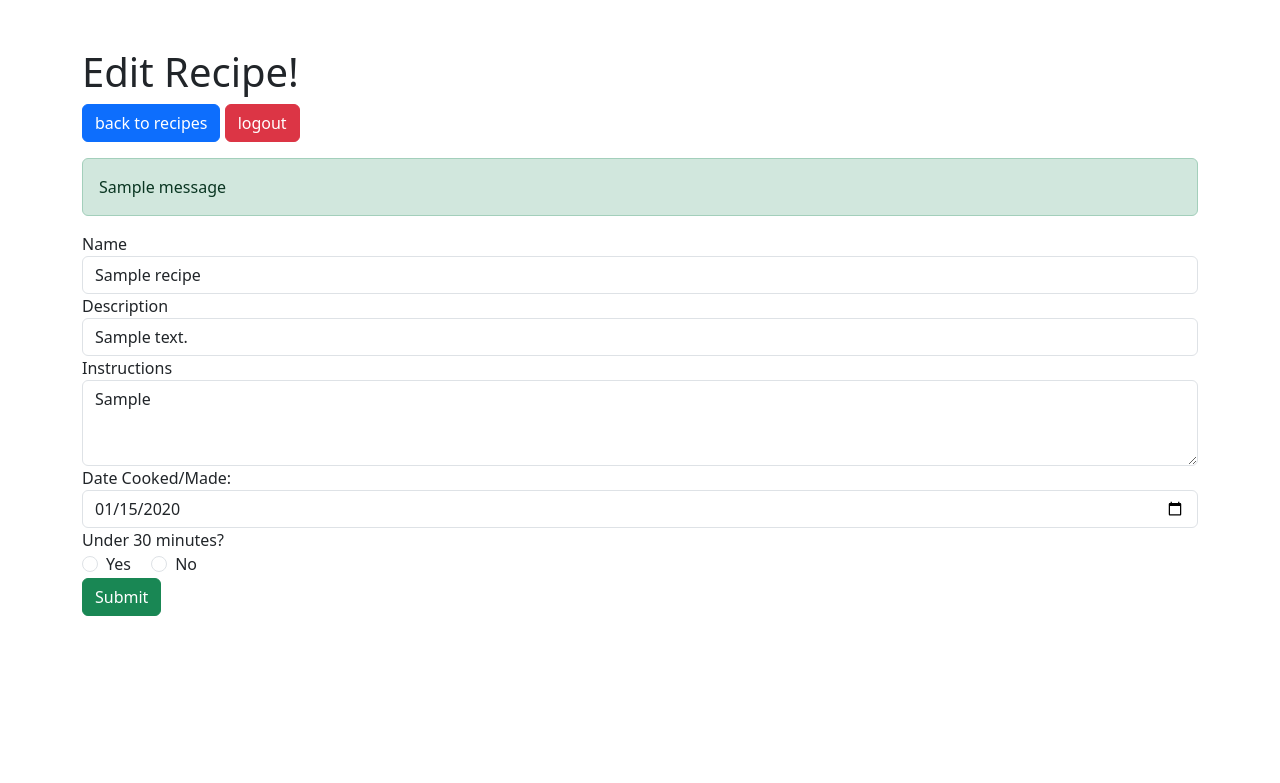
After one commit to jonrann/recipes_v2, a Flask app: page /recipes/edit/1 in a window 1280 px wide. The commit adds this page. Shown: the top 783 px of the page. Run offline with Flask 3, Linux system fonts and the light colour scheme; the visitor is signed in with stand-in values (Sample User, id 1); tables that the repository leaves empty or names only in its code hold one stand-in row (values such as "Sample post"); one stand-in notice (Sample message) is shown.

Commit message:
More Updates
Added edit and view page along with backend logic to handle rendering, routing, etc.

```diff
--- a/recipes_v2_flask/controllers/recipes.py
+++ b/recipes_v2_flask/controllers/recipes.py
@@ -6,10 +6,25 @@ from flask import render_template, redirect, url_for, request, session, flash
 from flask_bcrypt import Bcrypt, generate_password_hash, check_password_hash
 
 # Route for viewing single recipe - render_template, GET
+@app.route('/recipes/<int:recipe_id>')
+def view_recipe(recipe_id):
+    # Get data from recipe by retrieving id using class method
+    if 'user_id' in session:
+        user =  user_module.User.get_by_id(session['user_id'])
+        recipe = recipe_module.Recipe.get_by_id(recipe_id)
+        print(recipe.creator)
+        return render_template('view_recipe.html', user=user, recipe=recipe)
+    else:
+        flash('Please log in', 'danger')
+        return redirect(url_for('login_register'))
+        # return rendering template
+
 
 # Route for creating recipe page - render_template
 @app.route('/recipes/new')
 def create_recipe():
+    if 'user_id' not in session:
+        return redirect(url_for('register_login'))
     return render_template('create_recipe.html')
 
 # Route for creating a recipe - POST
@@ -29,7 +44,37 @@ def create():
         return redirect(url_for('create_recipe'))
 
 # Route for editing recipe page - render_template
+@app.route('/recipes/edit/<int:recipe_id>')
+def edit_recipe(recipe_id):
+    user_id = session['user_id']
+    user = user_module.User.get_by_id(user_id)
+    recipe = recipe_module.Recipe.get_by_id(recipe_id)
+    return render_template('edit_recipe.html', user=user, recipe=recipe)
 
 # Route for editing recipe - POST, GET
+@app.route('/recipes-edit', methods=['POST'])
+def edit():
+    recipe_data = dict(request.form)
+    recipe_id = recipe_data['id']
+    if recipe_module.Recipe.update_recipe(recipe_data) == None: #Because the query returns None
+        flash('Recipe updated!', 'success')
+    else: #if the query returns something other than None (eg. an error message)
+        flash('Error updating', 'danger')
+        return redirect(url_for('edit_recipe', recipe_id=recipe_id))
+    updated_recipe = recipe_module.Recipe.get_by_id(recipe_id)
+
+    return redirect(url_for('edit_recipe', recipe_id=updated_recipe.id))
 
 # Route for deleting a recipe - POST
+@app.route('/recipes/delete/<int:recipe_id>', methods=['POST'])
+def delete(recipe_id):
+    if 'user_id' in session:
+        if recipe_module.Recipe.delete_recipe(recipe_id) == None:
+            flash('Recipe deleted!', 'success')
+            return redirect(url_for('dashboard'))
+        else:
+            flash('Failed deleting recipe', 'danger')
+            return redirect(url_for('dashboard'))
+    else:
+        # if not in session redirect
+        return redirect(url_for('register_login'))
--- a/recipes_v2_flask/controllers/users.py
+++ b/recipes_v2_flask/controllers/users.py
@@ -57,6 +57,8 @@ def login():
 def dashboard():
     if 'user_id' in session:
         user_id = session['user_id']
+    else:
+        return redirect(url_for('register_login'))
     current_user = user_module.User.get_by_id(user_id)
     users = user_module.User.get_all()
     recipes = user_module.User.get_recipes_with_users()
--- a/recipes_v2_flask/models/recipe.py
+++ b/recipes_v2_flask/models/recipe.py
@@ -1,5 +1,5 @@
 from recipes_v2_flask.config.mysqlconnection import connectToMySQL
-
+from recipes_v2_flask.models import user as user_module
 # create Recipe class
 class Recipe:
     def __init__(self, data) -> None:
@@ -69,7 +69,11 @@ class Recipe:
         result = connectToMySQL('recipes_v2_schema').query_db(query, data)
         # Create object from result (should only be one fetched from query)
         if result:
-            return cls(result[0])
+            recipe = cls(result[0])
+            user_data = result[0]['user_id']
+            user = user_module.User.get_by_id(user_data)
+            recipe.creator = user
+            return recipe
         else:
             return None
             # Return object
@@ -95,7 +99,7 @@ class Recipe:
 # Delete
     # method for deleting a recipe
     @classmethod
-    def delete_recipe(recipe_id):
+    def delete_recipe(cls, recipe_id):
         #  query to delete
         query = "DELETE FROM recipes WHERE id = %(id)s;"
         data = {
--- /dev/null
+++ b/recipes_v2_flask/templates/edit_recipe.html
@@ -0,0 +1,66 @@
+<html lang="en">
+<head>
+    <meta charset="UTF-8">
+    <meta http-equiv="X-UA-Compatible" content="IE=edge">
+    <meta name="viewport" content="width=device-width, initial-scale=1.0">
+    <title>Edit Recipe</title>
+    <link href="https://cdn.jsdelivr.net/npm/bootstrap@5.3.2/dist/css/bootstrap.min.css" rel="stylesheet" integrity="sha384-T3c6CoIi6uLrA9TneNEoa7RxnatzjcDSCmG1MXxSR1GAsXEV/Dwwykc2MPK8M2HN" crossorigin="anonymous">
+</head>
+<body>
+    <div class="container mt-5">
+        <div class="header">
+            <h1>Edit Recipe!</h1>
+            <div class="mb-3">
+                <a href="/recipes" class="btn btn-primary">back to recipes</a>
+                <a href="/logout" class="btn btn-danger">logout</a>
+            </div>
+        </div>
+        {% with messages = get_flashed_messages(with_categories=true) %}
+            {% if messages %}
+                {% for category, message in messages %}
+                    <div class="alert alert-{{ category }}">
+                        {{ message }}
+                    </div>
+                {% endfor %}
+            {% endif %}
+        {% endwith %}
+        <form action="/recipes-edit" method="POST">
+            <div class="form-group">
+                <label for="name">Name</label>
+                <input type="text" class="form-control" id="name" name="name" value="{{ recipe.name }}">
+            </div>
+            <div class="form-group">
+                <label for="description">Description</label>
+                <input type="text" class="form-control" id="description" name="description" value="{{ recipe.description }}">
+            </div>
+            <div class="form-group">
+                <label for="instructions">Instructions</label>
+                <textarea class="form-control" id="instructions" name="instructions" rows="3">{{ recipe.instructions }}</textarea>
+            </div>
+            <div class="form-group">
+                <label for="date-cooked">Date Cooked/Made:</label>
+                <input type="date" class="form-control" id="created_at" name="created_at" value="{{ recipe.created_at.strftime('%Y-%m-%d') }}">
+            </div>
+            <div class="form-group">
+                <label>Under 30 minutes?</label><br>
+                <div class="form-check form-check-inline">
+                    <input class="form-check-input" type="radio" name="under" id="yes" value="1" {{ 'checked' if recipe.under == 1 else '' }}>
+                    <label class="form-check-label" for="yes">Yes</label>
+                </div>
+                <div class="form-check form-check-inline">
+                    <input class="form-check-input" type="radio" name="under" id="no" value="0" {{ 'checked' if recipe.under == 0 else '' }}>
+                    <label class="form-check-label" for="no">No</label>
+                </div>
+            </div>
+            <div class="form-group">
+                <input type="hidden" name="id" value="{{ recipe.id }}">
+                <input type="submit" class="btn btn-success" value="Submit">
+            </div>
+        </form>
+    </div>
+
+
+
+    <script src="https://cdn.jsdelivr.net/npm/bootstrap@5.3.2/dist/js/bootstrap.bundle.min.js" integrity="sha384-C6RzsynM9kWDrMNeT87bh95OGNyZPhcTNXj1NW7RuBCsyN/o0jlpcV8Qyq46cDfL" crossorigin="anonymous"></script>
+</body>
+</html>
```
Also changed, not shown: recipes_v2_flask/templates/dashboard.html (+13 -2 lines), recipes_v2_flask/templates/view_recipe.html (added, +54 -0 lines).
